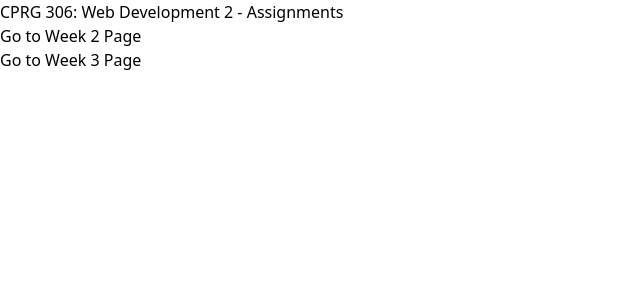
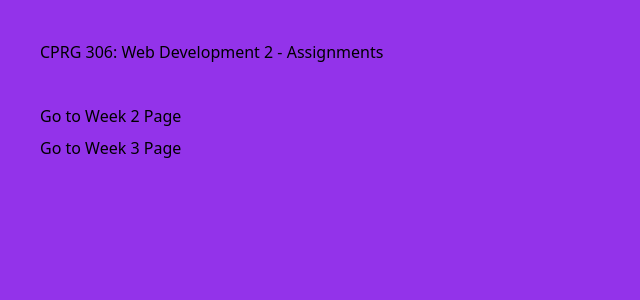
Before and after one commit to rgawalko/cprg306-assignments, a Next.js app: page / in a window 1280 px wide. Shown: the top 300 px of the page, without its empty margins (0-640 px from the left). Built offline with nearby package versions, Linux system fonts and the light colour scheme.

Commit message:
tailwind css modifications

```diff
--- a/app/page.js
+++ b/app/page.js
@@ -1,10 +1,11 @@
 // app/page.js
 import Link from "next/link";
+
 export default function HomePage() {
   return (
-    <main>
-      <h1>CPRG 306: Web Development 2 - Assignments</h1>
-      <p>
+    <main className="bg-purple-600 min-h-screen m-0 p-0 pt-10 pl-10">
+      <h1 className="mb-10">CPRG 306: Web Development 2 - Assignments</h1>
+      <p className=" mb-2">
         <Link href="/week-2">Go to Week 2 Page</Link>
       </p>
       <p>
--- a/app/week-3/page.js
+++ b/app/week-3/page.js
@@ -2,7 +2,7 @@ import ItemList from "./item-list";
 
 export default function Page() {
     return (
-        <div className="bg-purple-300 min-h-screen">
+        <div className="bg-purple-600 min-h-screen">
             <ItemList />
         </div>
     );
```
